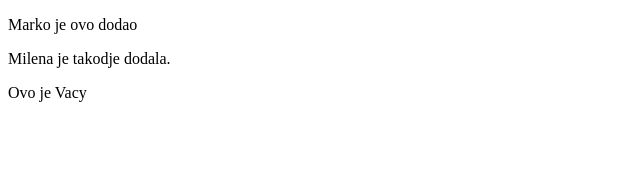
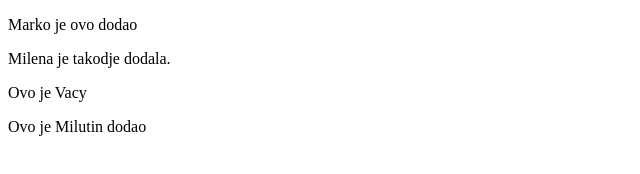
Before and after one commit to Mndraca/BookReview-, a plain HTML site: page index.html in a window 1280 px wide. Shown: the whole page, without its empty margins (0-640 px from the left). Drawn offline with Linux system fonts and the light colour scheme.

Commit message:
Ovo je Milutin dodao

```diff
--- a/index.html
+++ b/index.html
@@ -9,5 +9,6 @@
     <p>Marko je ovo dodao</p>
     <p>Milena je takodje dodala.</p>
     <p>Ovo je Vacy</p>
+    <p>Ovo je Milutin dodao</p>
   </body>
 </html>
```
